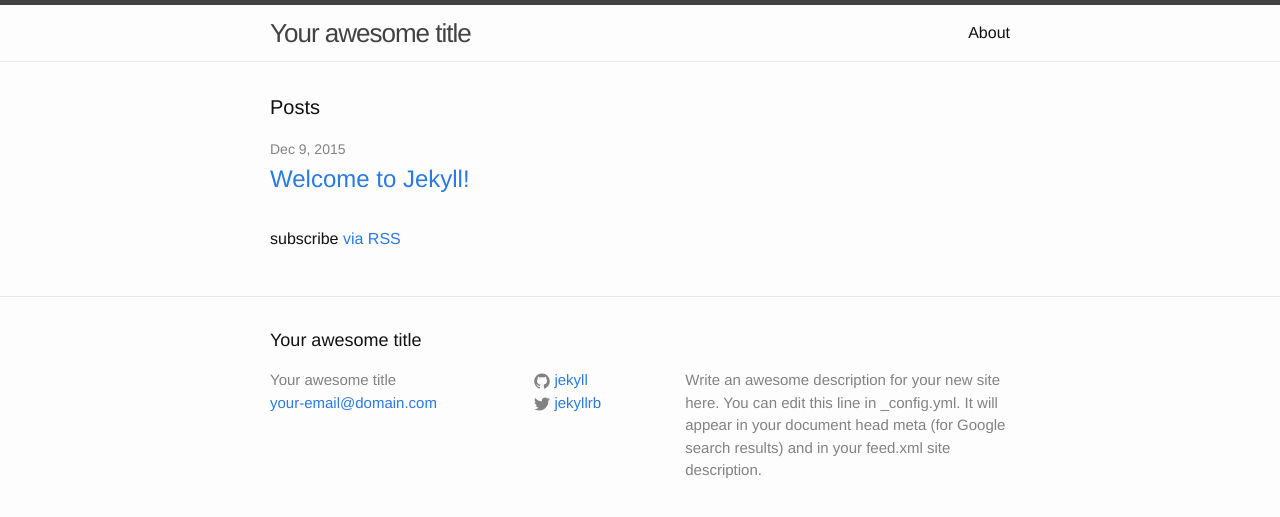
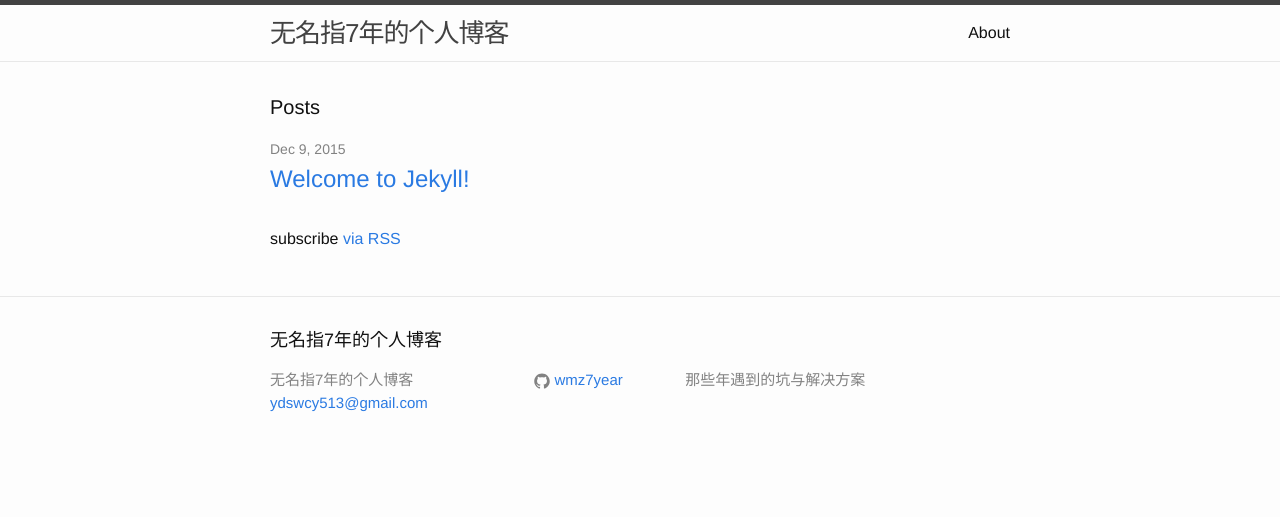
Before and after one commit to wmz7year/wmz7year.github.io, a Jekyll site: the page built from index.html, in a window 1280 px wide. Shown: the top 517 px of the page. Built offline with Jekyll 4.4.1, drawn with Linux system fonts in a browser that asks for light colours.

Commit message:
修改jekyll配置

```diff
--- a/_config.yml
+++ b/_config.yml
@@ -6,16 +6,13 @@
 # 'jekyll serve'. If you change this file, please restart the server process.
 
 # Site settings
-title: Your awesome title
-email: your-email@domain.com
+title: 无名指7年的个人博客
+email: ydswcy513@gmail.com
 description: > # this means to ignore newlines until "baseurl:"
-  Write an awesome description for your new site here. You can edit this
-  line in _config.yml. It will appear in your document head meta (for
-  Google search results) and in your feed.xml site description.
+  那些年遇到的坑与解决方案
 baseurl: "" # the subpath of your site, e.g. /blog
-url: "http://yourdomain.com" # the base hostname & protocol for your site
-twitter_username: jekyllrb
-github_username:  jekyll
+url: "http://wmz7year.com" # the base hostname & protocol for your site
+github_username:  wmz7year
 
 # Build settings
 markdown: kramdown
```
